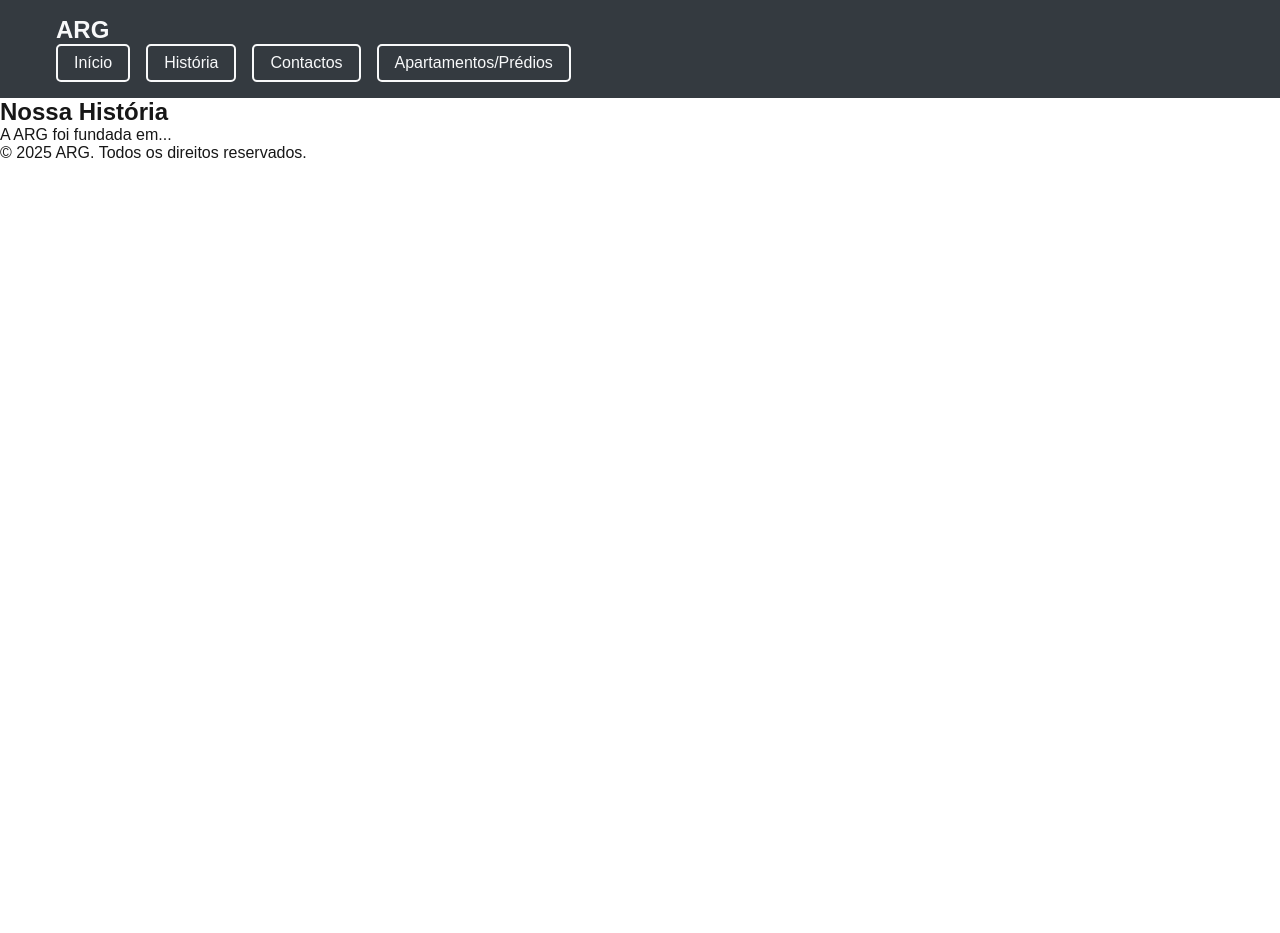
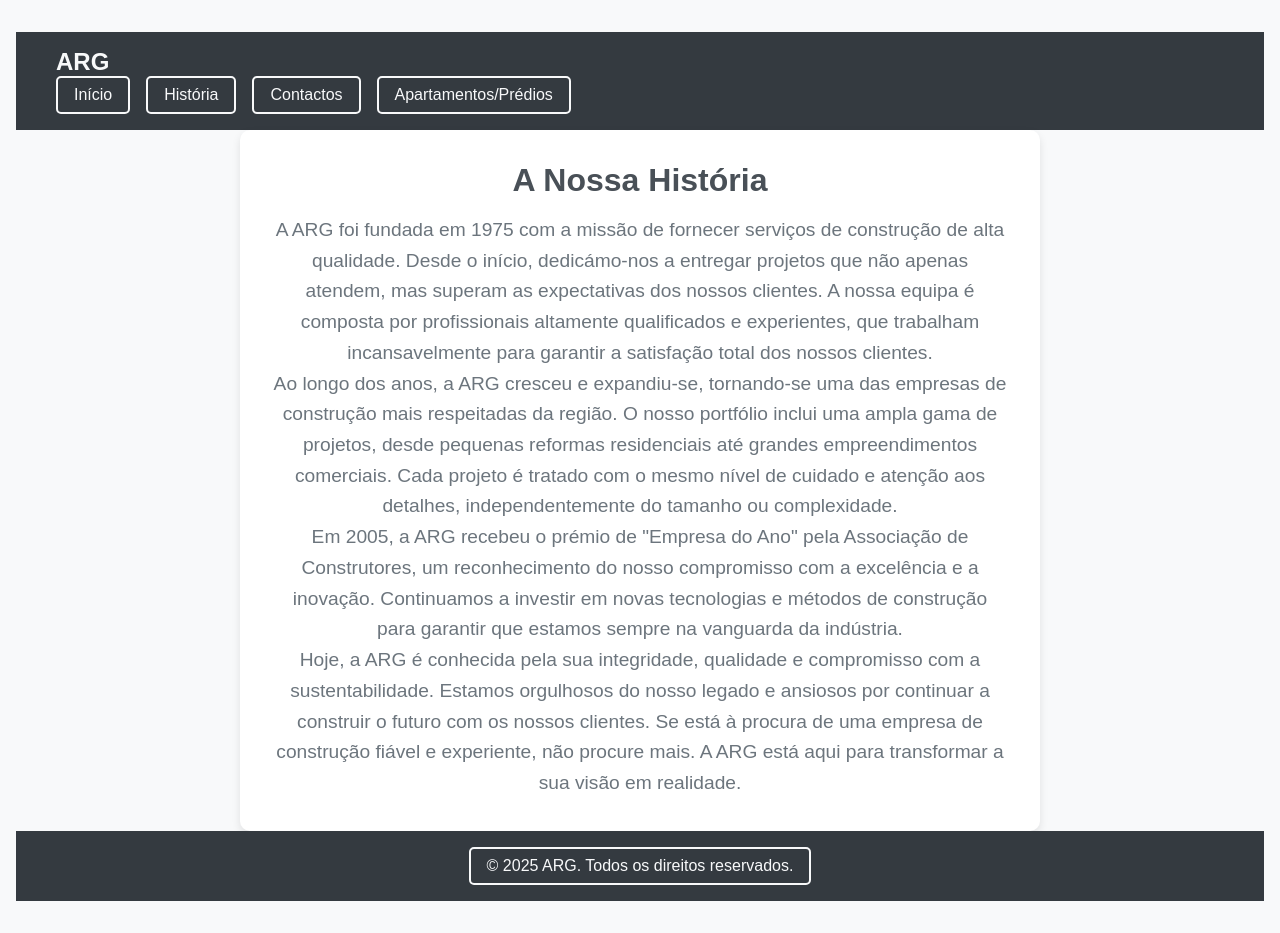
Before and after one commit to pedropinto25/ARG, a Next.js app in the folder arg-construcao/: page /history in a window 1280 px wide. Before the commit the page ends 800 px from the top, so only its background shows below. Built offline with nearby package versions, Linux system fonts and the light colour scheme.

Commit message:
teste de deploy

```diff
--- a/arg-construcao/src/app/components/Footer.js
+++ b/arg-construcao/src/app/components/Footer.js
@@ -1,8 +1,11 @@
-// app/components/Footer.tsx
+import styles from './Footer.module.css';
+
 export default function Footer() {
-    return (
-      <footer>
-        <p>&copy; 2025 ARG. Todos os direitos reservados.</p>
-      </footer>
-    );
-  }
+  return (
+    <footer className={styles.footer}>
+      <div className={styles.container}>
+        <p className={styles.text}>&copy; 2025 ARG. Todos os direitos reservados.</p>
+      </div>
+    </footer>
+  );
+}
--- /dev/null
+++ b/arg-construcao/src/app/components/Footer.module.css
@@ -0,0 +1,25 @@
+.footer {
+    background-color: #343a40;
+    padding: 1rem 0;
+    text-align: center;
+  }
+
+  .container {
+    max-width: 1200px;
+    margin: 0 auto;
+    padding: 0 1rem;
+  }
+
+  .text {
+    color: #f8f9fa;
+    padding: 0.5rem 1rem;
+    border: 2px solid #f8f9fa;
+    border-radius: 5px;
+    display: inline-block;
+    transition: color 0.3s ease, background-color 0.3s ease;
+  }
+
+  .text:hover {
+    color: #343a40;
+    background-color: #ffc107;
+  }
--- /dev/null
+++ b/arg-construcao/src/app/history/History.module.css
@@ -0,0 +1,31 @@
+.page {
+    background-color: #f8f9fa;
+    color: #343a40;
+    font-family: 'Arial', sans-serif;
+    padding: 2rem 1rem;
+  }
+
+  .main {
+    max-width: 800px;
+    margin: 0 auto;
+    padding: 2rem;
+    background-color: #ffffff;
+    border-radius: 10px;
+    box-shadow: 0 4px 8px rgba(0, 0, 0, 0.1);
+  }
+
+  .section {
+    text-align: center;
+  }
+
+  .title {
+    font-size: 2rem;
+    margin-bottom: 1rem;
+    color: #495057;
+  }
+
+  .text {
+    font-size: 1.2rem;
+    line-height: 1.6;
+    color: #6c757d;
+  }
--- a/arg-construcao/src/app/history/page.tsx
+++ b/arg-construcao/src/app/history/page.tsx
@@ -1,18 +1,30 @@
 import Head from 'next/head';
 import Header from '../components/Header';
 import Footer from '../components/Footer';
+import styles from './History.module.css';
 
 export default function History() {
   return (
-    <div>
+    <div className={styles.page}>
       <Head>
         <title>ARG - História</title>
       </Head>
       <Header />
-      <main>
-        <section>
-          <h2>Nossa História</h2>
-          <p>A ARG foi fundada em...</p>
+      <main className={styles.main}>
+        <section className={styles.section}>
+          <h2 className={styles.title}>A Nossa História</h2>
+          <p className={styles.text}>
+            A ARG foi fundada em 1975 com a missão de fornecer serviços de construção de alta qualidade. Desde o início, dedicámo-nos a entregar projetos que não apenas atendem, mas superam as expectativas dos nossos clientes. A nossa equipa é composta por profissionais altamente qualificados e experientes, que trabalham incansavelmente para garantir a satisfação total dos nossos clientes.
+          </p>
+          <p className={styles.text}>
+            Ao longo dos anos, a ARG cresceu e expandiu-se, tornando-se uma das empresas de construção mais respeitadas da região. O nosso portfólio inclui uma ampla gama de projetos, desde pequenas reformas residenciais até grandes empreendimentos comerciais. Cada projeto é tratado com o mesmo nível de cuidado e atenção aos detalhes, independentemente do tamanho ou complexidade.
+          </p>
+          <p className={styles.text}>
+            Em 2005, a ARG recebeu o prémio de "Empresa do Ano" pela Associação de Construtores, um reconhecimento do nosso compromisso com a excelência e a inovação. Continuamos a investir em novas tecnologias e métodos de construção para garantir que estamos sempre na vanguarda da indústria.
+          </p>
+          <p className={styles.text}>
+            Hoje, a ARG é conhecida pela sua integridade, qualidade e compromisso com a sustentabilidade. Estamos orgulhosos do nosso legado e ansiosos por continuar a construir o futuro com os nossos clientes. Se está à procura de uma empresa de construção fiável e experiente, não procure mais. A ARG está aqui para transformar a sua visão em realidade.
+          </p>
         </section>
       </main>
       <Footer />
```
